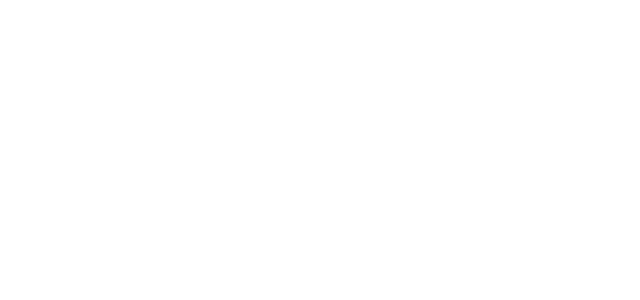
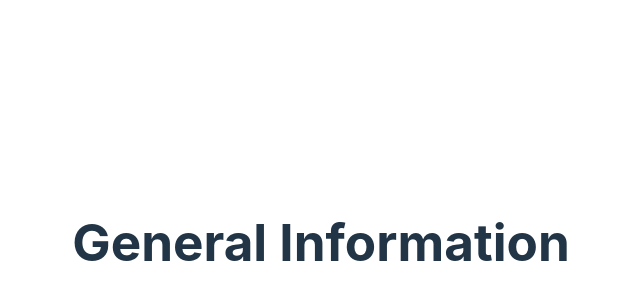
Before and after one commit to CameronTheDeveloper/cv-application, a React app: page / in a window 1280 px wide. Shown: the part 158-458 px from the top of the page, without its empty margins (319-959 px from the left). Built offline with nearby package versions, Linux system fonts and the light colour scheme; the HTML template or start-up script is replaced by a standard one.

Commit message:
Add GeneralInfo with General_top components

```diff
--- a/src/App.jsx
+++ b/src/App.jsx
@@ -1,4 +1,5 @@
 import { useState } from 'react';
+import { GeneralInfo } from './components/General-info';
 import './App.css';
 
 function App() {
@@ -6,7 +7,7 @@ function App() {
   return (
     <>
       <div>
-
+        <GeneralInfo></GeneralInfo>
       </div>
     </>
   );
--- a/src/components/General-info.jsx
+++ b/src/components/General-info.jsx
@@ -1 +1,16 @@
 import { useState } from "react";
+
+function General_top() {
+    return (
+        <h1>General Information</h1>
+    );
+
+}
+
+function GeneralInfo() {
+    return (
+        <General_top></General_top>
+    );
+}
+
+export { GeneralInfo };
```
